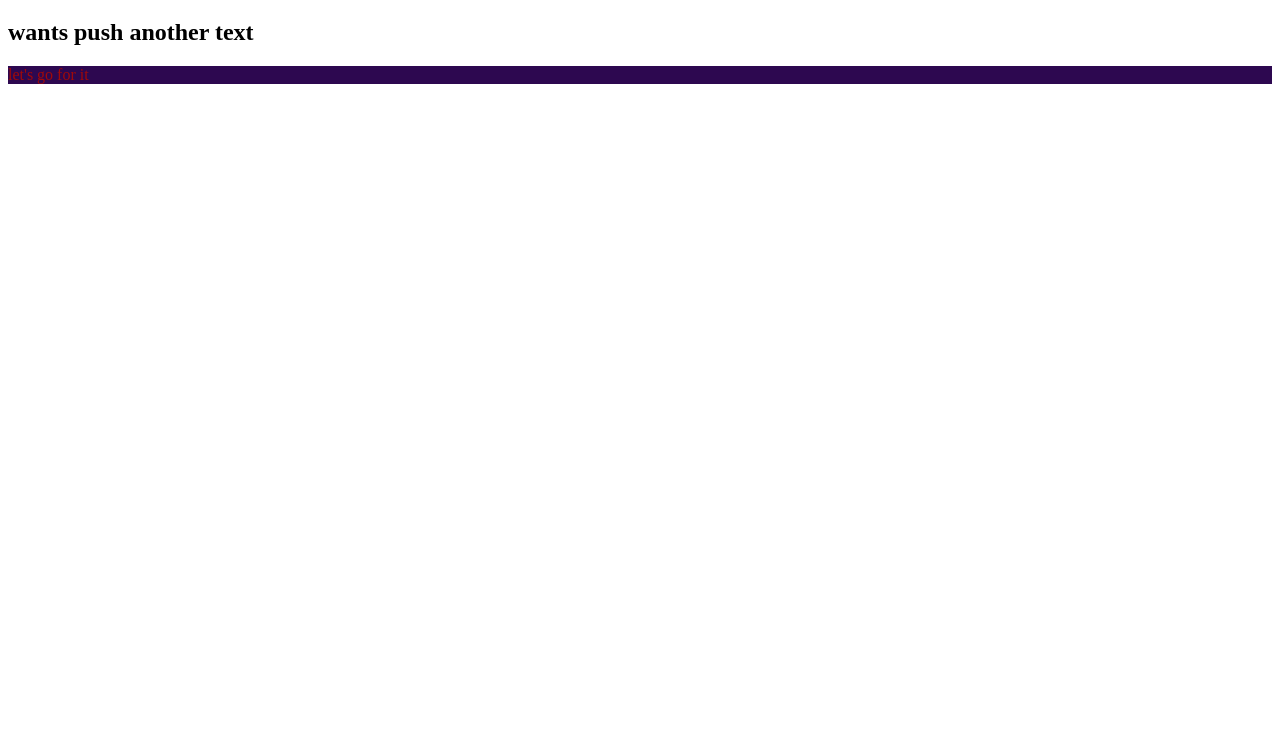
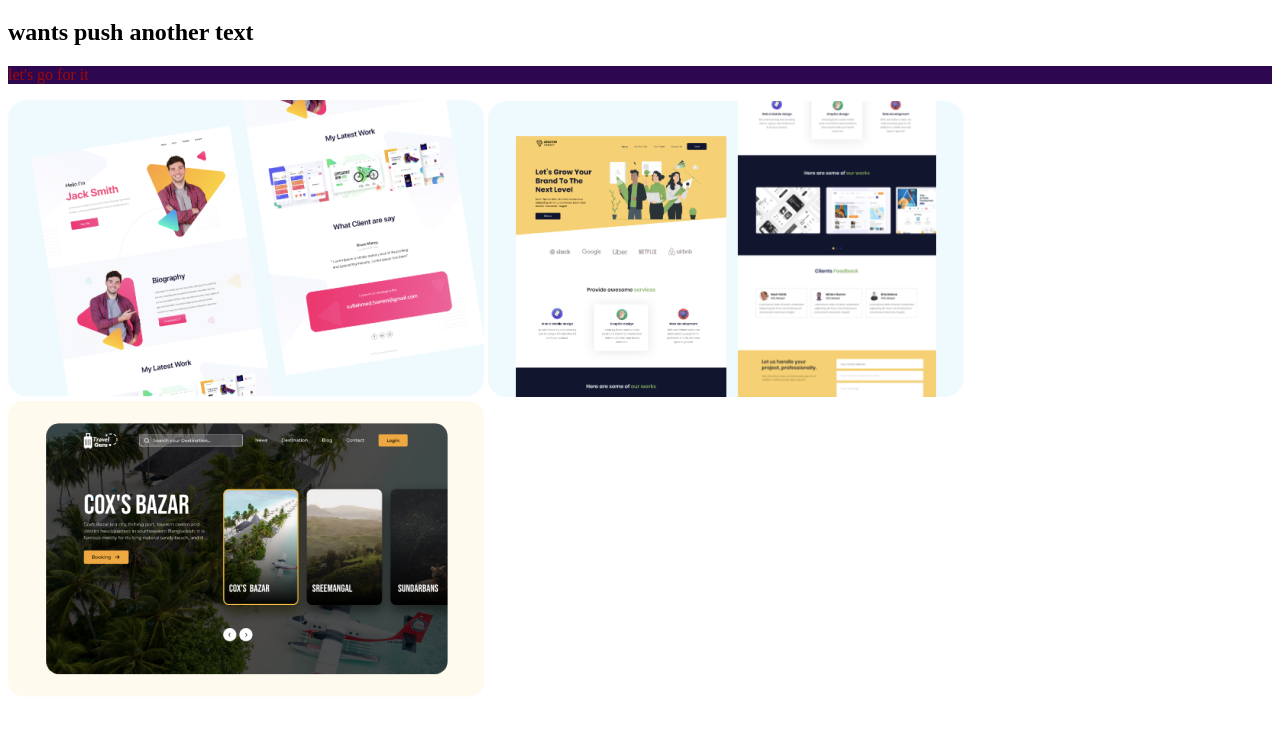
Before and after one commit to Ya-sin0007/my-new-repo, a plain HTML site: page index.html in a window 1280 px wide. Shown: the part 61-796 px from the top of the page. Drawn offline with Linux system fonts and the light colour scheme.

Commit message:
add imges

```diff
--- a/index.html
+++ b/index.html
@@ -10,5 +10,8 @@
     <h1>hello this another </h1>
     <h2>wants push another text </h2>
     <p>let's go for it </p>
+    <img src="assignment-2.png" alt="">
+    <img src="assignment-3.png" alt="">
+    <img src="assignment-4.png" alt="">
 </body>
 </html>
```
Also changed, not shown: assignment-2.png (added), assignment-3.png (added), assignment-4.png (added).
